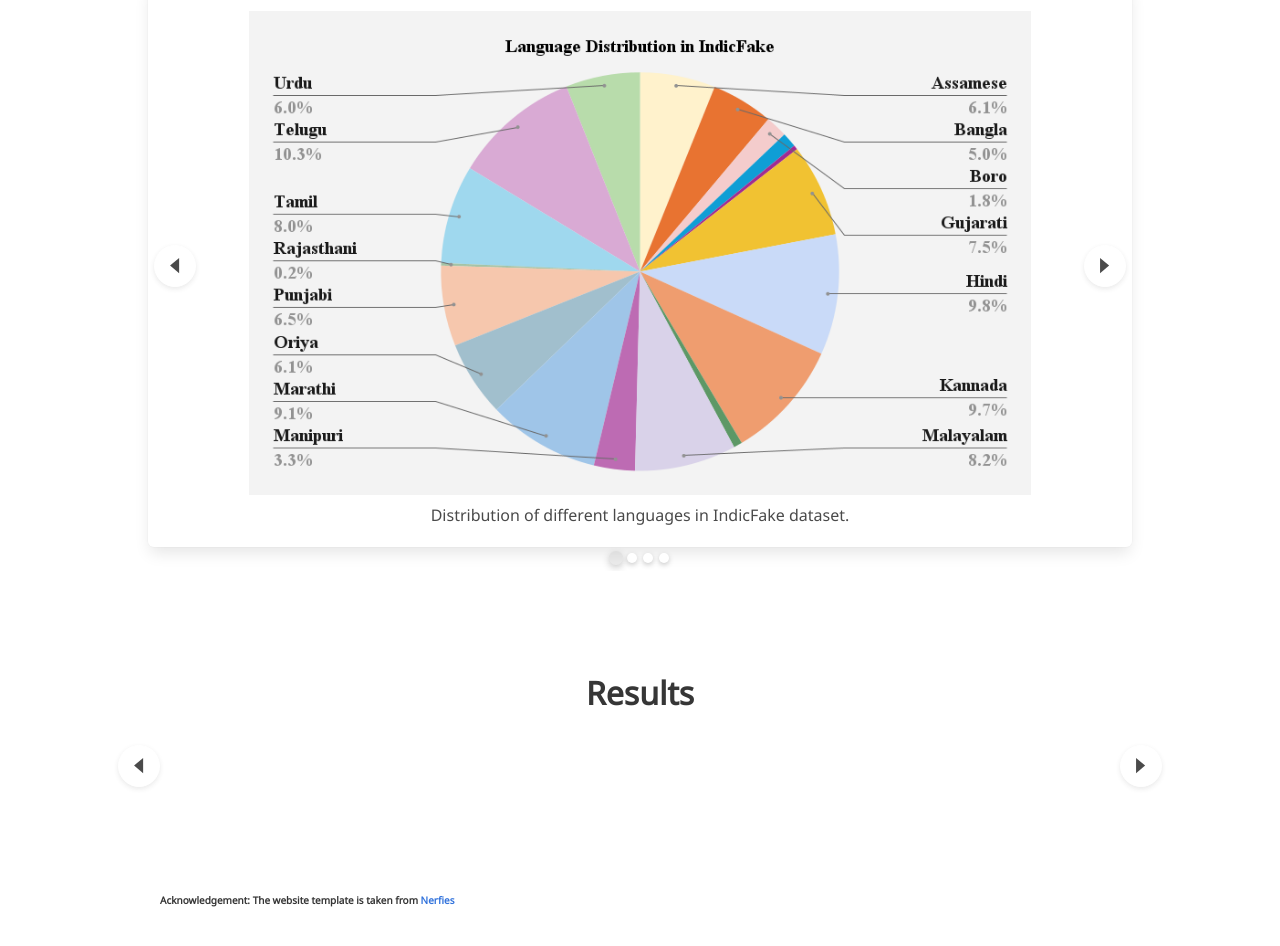
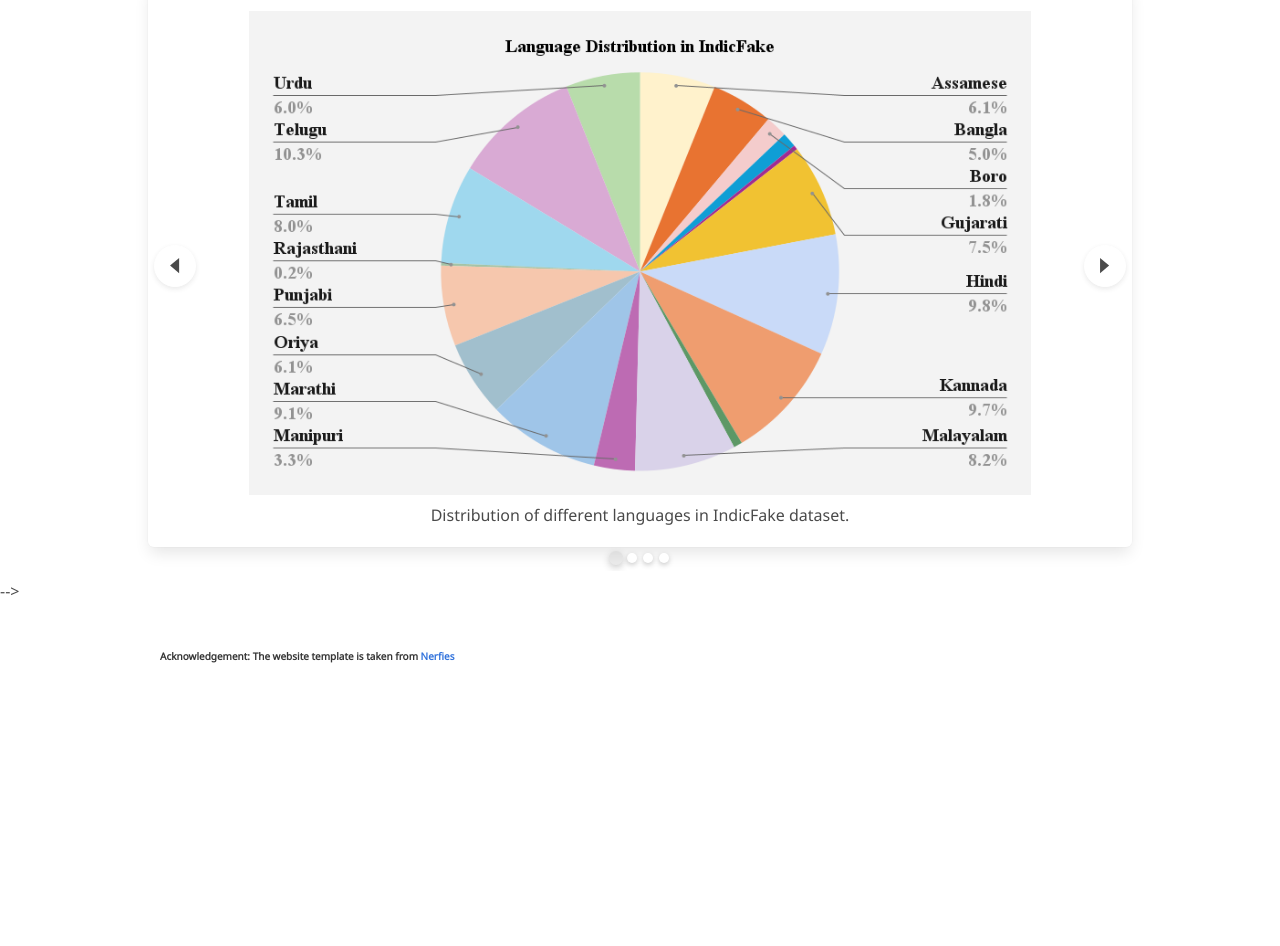
Before and after one commit to anonymousillusion/indicfake, a plain HTML site: page index.html in a window 1280 px wide. Shown: the part 3421-4367 px from the top of the page. After the commit the page ends 4131 px from the top, so only its background shows below. Drawn offline with nearby package versions, Linux system fonts and the light colour scheme; some packages are replaced by stand-ins of ours; a script that the page names is missing; some icons are missing; a web font is replaced by a local one.

Commit message:
Update index.html

```diff
--- a/index.html
+++ b/index.html
@@ -264,7 +264,7 @@
                     </div>
                 </section>
 
-                <section class="section">
+<!--                 <section class="section">
                     <div class="container" style="margin-bottom: 2vh;">
                         <section class="section">
                             <div class="container">
@@ -289,7 +289,7 @@
                                                     <img src="static/SAFARI_IMAGES/setaresult.jpeg" alt="Example 3"
                                                         style="width:84%; height:700px; object-fit: contain;" />
                                                 </div> -->
-                                            </div>
+<!--                                             </div> -->
                                             <!-- <div class="box m-5">
                                                 <div class="content has-text-centered">
                                                     <img src="static/images/example_4.png" alt="Example 4"
@@ -356,11 +356,11 @@
                                                         style="width:84%; height:700px; object-fit: contain;" />
                                                 </div>
                                             </div> -->
-                                        </div>
+<!--                                         </div>
                                     </div>
                                 </div>
                             </div>
-                        </section>
+                        </section> --> -->
 
                         <!-- <section class="section">
                             <div class="container" style="margin-bottom: 2vh;">
```
